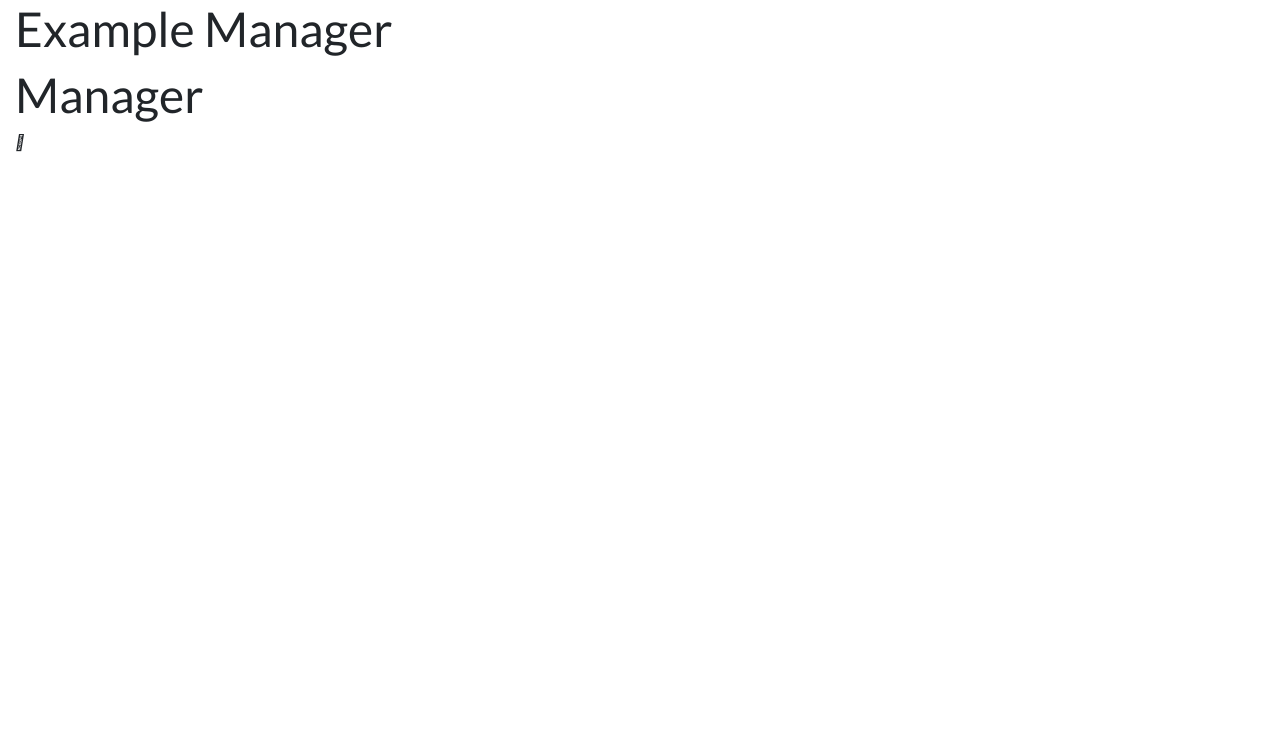
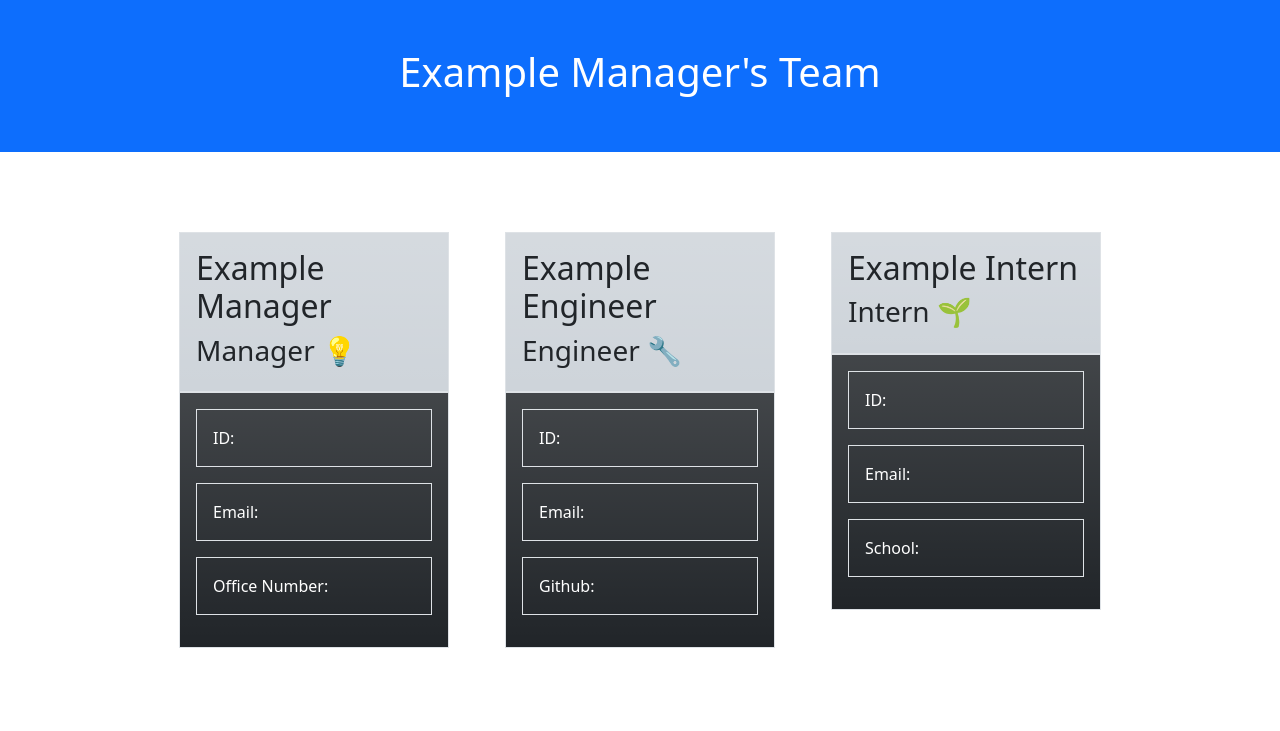
Before and after one commit to Ultrapyre/Team-Profile-Generator, a website: page public/index.html in a window 1280 px wide. Drawn offline with nearby package versions, Linux system fonts and the light colour scheme.

Commit message:
Finished generator. Testing required.

```diff
--- a/public/index.html
+++ b/public/index.html
@@ -5,26 +5,50 @@
     <meta name="viewport" content="width=device-width, initial-scale=1.0" />
     <meta http-equiv="X-UA-Compatible" content="ie=edge" />
     <title>Team Profile</title>
-    <link
-      rel="stylesheet"
-      href="https://cdnjs.cloudflare.com/ajax/libs/bootswatch/4.1.3/flatly/bootstrap.min.css"
-    />
-    <link
-      rel="stylesheet"
-      href="https://use.fontawesome.com/releases/v5.3.1/css/all.css"
-      integrity="sha384-mzrmE5qonljUremFsqc01SB46JvROS7bZs3IO2EmfFsd15uHvIt+Y8vEf7N7fWAU"
-      crossorigin="anonymous"
-    />
+    <link href="https://cdn.jsdelivr.net/npm/bootstrap@5.3.0-alpha1/dist/css/bootstrap.min.css" rel="stylesheet" integrity="sha384-GLhlTQ8iRABdZLl6O3oVMWSktQOp6b7In1Zl3/Jr59b6EGGoI1aFkw7cmDA6j6gD" crossorigin="anonymous">
   </head>
 
   <body>
-    <div class="container-fluid">
-        <div>
-            <div>
-                <h1>Example Manager</h1>
-                <h1>Manager</h1><i class="fa-regular fa-mug-hot"></i>
-            </div>
+    <div class="bg-primary text-white text-center p-5">
+      <h1>Example Manager's Team</h1>
+    </div>
+    <div class="container-fluid p-5">
+      <div class="row p-3 justify-content-center">
+        <div class="col-md-3 m-3">
+          <div class="bg-dark-subtle bg-gradient p-3 border">
+              <h2>Example Manager</h2>
+              <h3>Manager 💡</h3>
+          </div>
+          <div class="border p-3 bg-dark bg-gradient text-white">
+              <p class="border p-3">ID: </p>
+              <p class="border p-3">Email: </p>
+              <p class="border p-3">Office Number:</p>
+          </div>
         </div>
+        <div class="col-md-3 m-3">
+          <div class="bg-dark-subtle bg-gradient p-3 border">
+              <h2>Example Engineer</h2>
+              <h3>Engineer 🔧</h3>
+          </div>
+          <div class="border p-3 bg-dark bg-gradient text-white">
+              <p class="border p-3">ID: </p>
+              <p class="border p-3">Email: </p>
+              <p class="border p-3">Github:</p>
+          </div>
+        </div>
+        <div class="col-md-3 m-3">
+          <div class="bg-dark-subtle bg-gradient p-3 border">
+              <h2>Example Intern</h2>
+              <h3>Intern 🌱</h3>
+          </div>
+          <div class="border p-3 bg-dark bg-gradient text-white">
+              <p class="border p-3">ID: </p>
+              <p class="border p-3">Email: </p>
+              <p class="border p-3">School:</p>
+          </div>
+        </div>
+
+      </div>
     </div>
   </body>
 </html>
--- a/src/Generator.js
+++ b/src/Generator.js
@@ -151,15 +151,70 @@ class Generator{
             const role = employee.getRole();
             switch (role){
                 case "Manager":
-                    htmlProfile.push(``)
+                    htmlProfile.push(`<div class="col-md-3 m-3">
+                    <div class="bg-dark-subtle bg-gradient p-3 border">
+                        <h2>${employee.name}</h2>
+                        <h3>Manager 💡</h3>
+                    </div>
+                    <div class="border p-3 bg-dark bg-gradient text-white">
+                        <p class="border p-3">ID: ${employee.id}</p>
+                        <p class="border p-3">Email: ${employee.email}</p>
+                        <p class="border p-3">Office Number: ${employee.officenumber}</p>
+                    </div>
+                  </div>`)
                     break;
                 case "Engineer":
+                    htmlProfile.push(`<div class="col-md-3 m-3">
+                    <div class="bg-dark-subtle bg-gradient p-3 border">
+                        <h2>${employee.name}</h2>
+                        <h3>Engineer 🔧</h3>
+                    </div>
+                    <div class="border p-3 bg-dark bg-gradient text-white">
+                        <p class="border p-3">ID: ${employee.id}</p>
+                        <p class="border p-3">Email: ${employee.email}</p>
+                        <p class="border p-3">Github: ${employee.github}</p>
+                    </div>
+                  </div>`)
                     break;
                 case "Intern":
+                    htmlProfile.push(`<div class="col-md-3 m-3">
+                    <div class="bg-dark-subtle bg-gradient p-3 border">
+                        <h2>${employee.name}</h2>
+                        <h3>Intern 🌱</h3>
+                    </div>
+                    <div class="border p-3 bg-dark bg-gradient text-white">
+                        <p class="border p-3">ID: ${employee.id}</p>
+                        <p class="border p-3">Email: ${employee.email}</p>
+                        <p class="border p-3">School: ${employee.school}</p>
+                    </div>
+                  </div>`)
                     break;
             }
         })
-        console.log("\nAll done! Go take a look in the 'public' folder for your newly created website!");
+        const htmlFull = `<!DOCTYPE html>
+        <html lang="en-US">
+          <head>
+            <meta charset="UTF-8" />
+            <meta name="viewport" content="width=device-width, initial-scale=1.0" />
+            <meta http-equiv="X-UA-Compatible" content="ie=edge" />
+            <title>Team Profile</title>
+            <link href="https://cdn.jsdelivr.net/npm/bootstrap@5.3.0-alpha1/dist/css/bootstrap.min.css" rel="stylesheet" integrity="sha384-GLhlTQ8iRABdZLl6O3oVMWSktQOp6b7In1Zl3/Jr59b6EGGoI1aFkw7cmDA6j6gD" crossorigin="anonymous">
+          </head>
+
+          <body>
+            <div class="bg-primary text-white text-center p-5">
+              <h1>Example Manager's Team</h1>
+            </div>
+            <div class="container-fluid p-5">
+              <div class="row p-3 justify-content-center">
+                ${htmlProfile.join("")}
+              </div>
+            </div>
+          </body>
+        </html>`
+        fs.writeFile("../public/index.html", htmlFull, (err) =>
+        err ? console.error(`Oh dear, something broke: ${err}`)
+        : console.log("\nAll done! Go take a look in the 'public' folder for your newly created website!"))
         process.exit(0);
       }
 }
```
